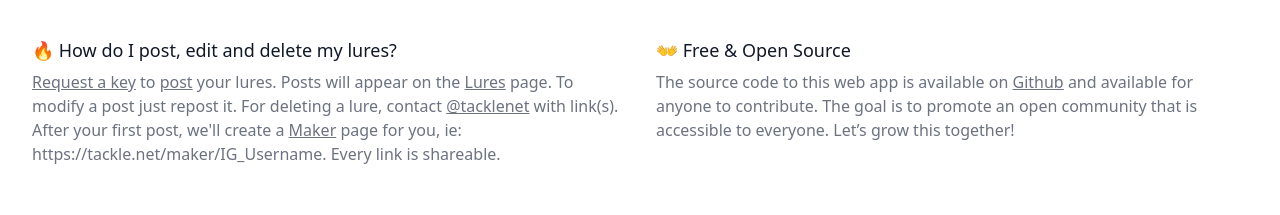
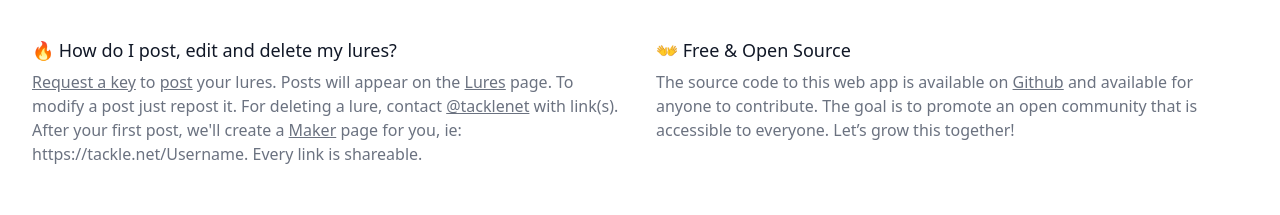
Before and after one commit to tacklenet/web-app, a Next.js app: page / in a window 1280 px wide. Shown: the part 894-1109 px from the top of the page. Built offline with nearby package versions, Linux system fonts and the light colour scheme; a web font is replaced by a local one.

Commit message:
v0 ready

```diff
--- a/components/Faq.js
+++ b/components/Faq.js
@@ -89,8 +89,8 @@
                       Maker
                     </a>
                   </Link>{' '}
-                  page for you, ie: https://tackle.net/maker/IG_Username. Every
-                  link is shareable.
+                  page for you, ie: https://tackle.net/Username. Every link is
+                  shareable.
                 </dd>
               </div>
               <div>
```
